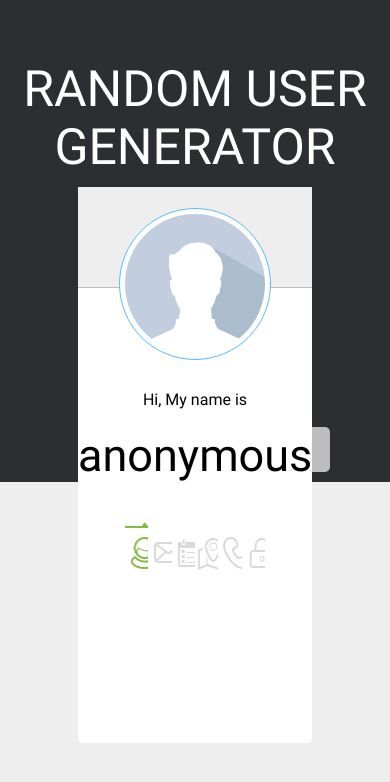
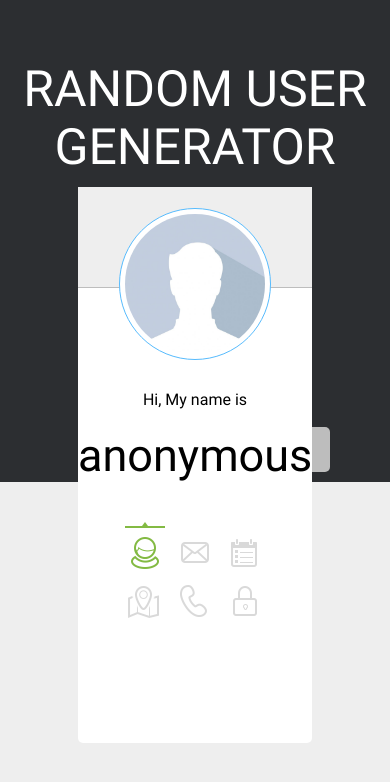
Before and after one commit to eranlipi/random-user, a plain HTML site: page index.html in a window 390 px wide. Drawn offline with Linux system fonts and the light colour scheme; no server answers.

Commit message:
Update style.css
add     flex-flow: wrap; to .info_icons

https://www.w3schools.com/css/css3_flexbox_container.asp

```diff
--- a/css/style.css
+++ b/css/style.css
@@ -108,6 +108,7 @@ body {
   display: -webkit-box;
   display: -ms-flexbox;
   display: flex;
+  flex-flow: wrap; /* will dropdown the icons in mobile */
   -webkit-box-pack: justify;
       -ms-flex-pack: justify;
           justify-content: space-between;
```
